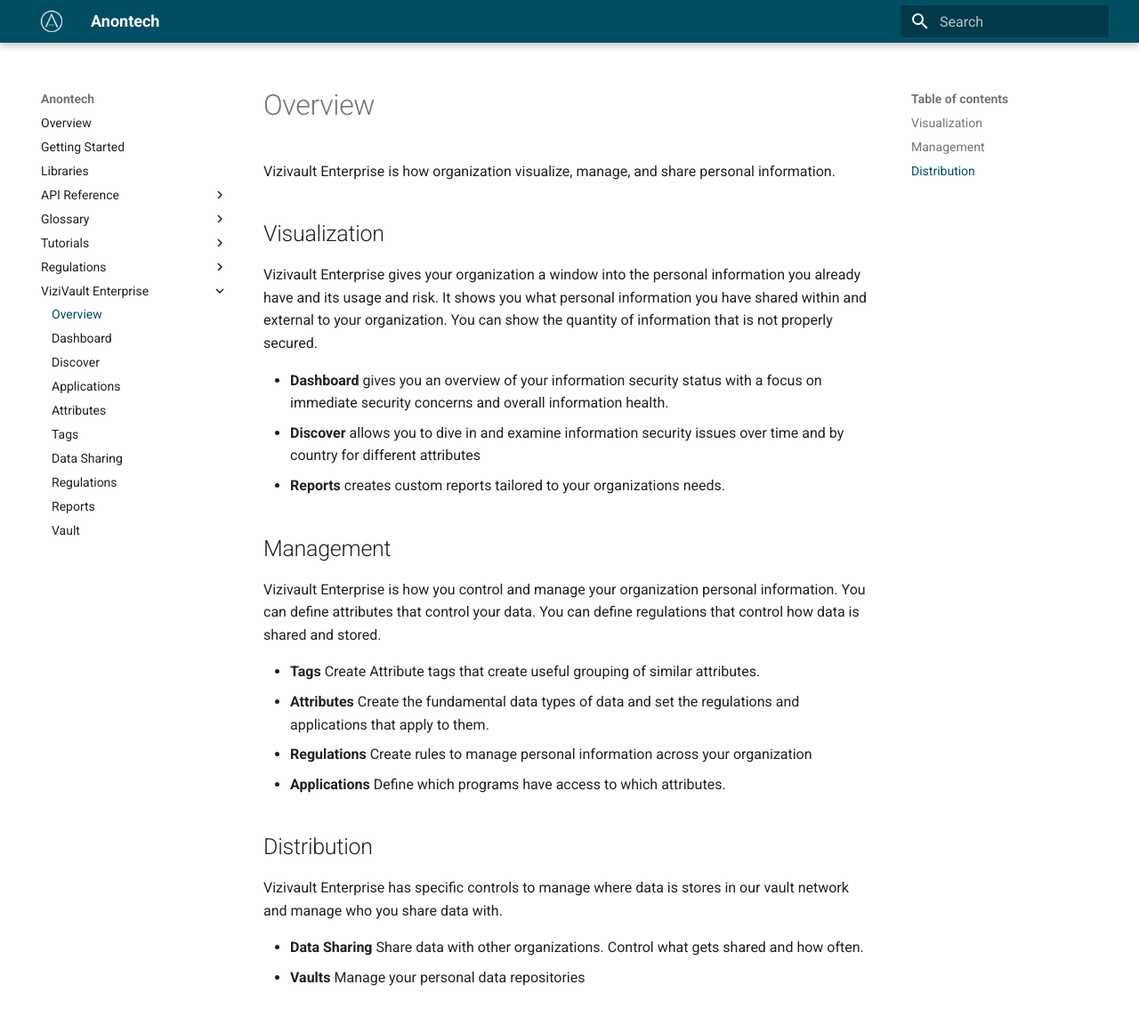
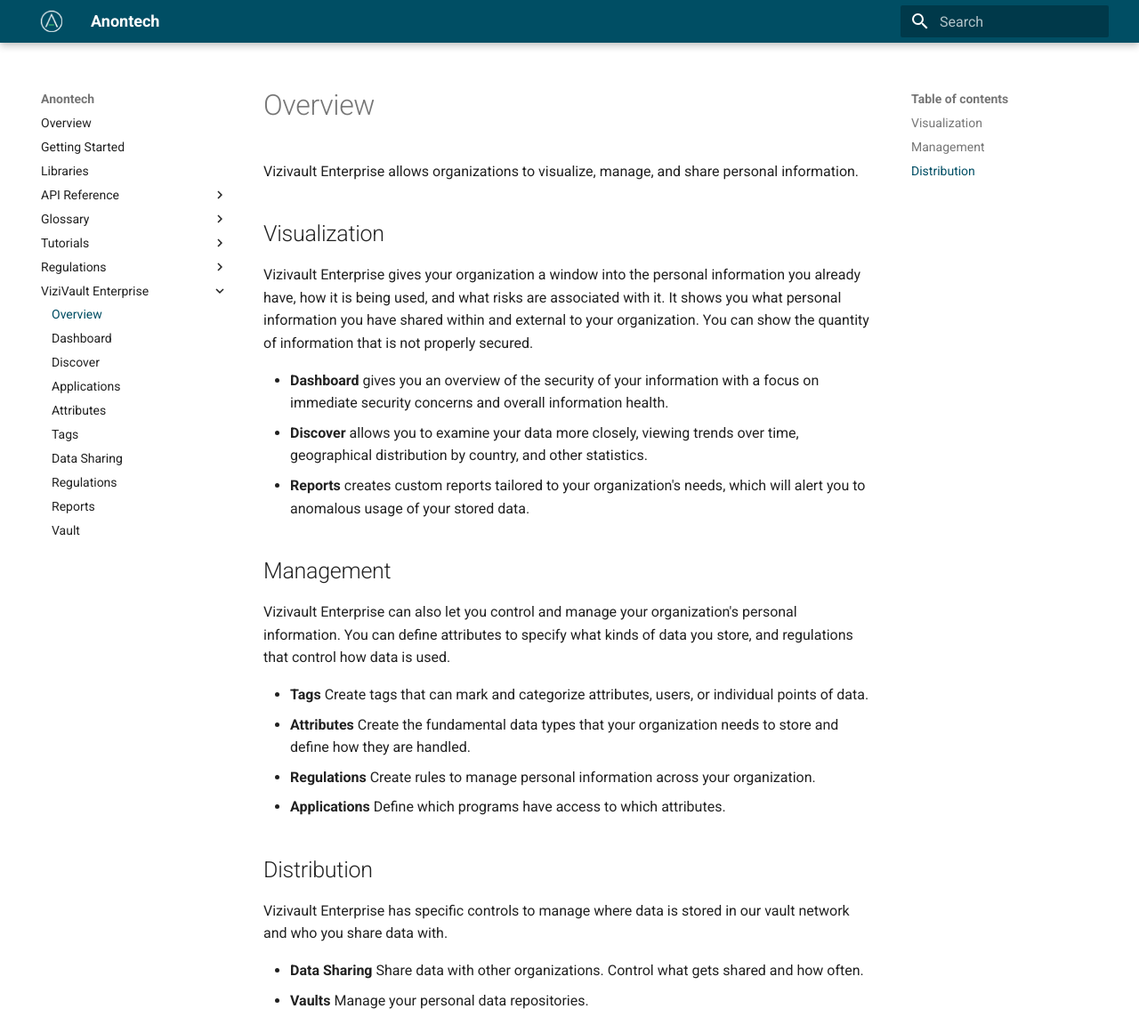
Before and after one commit to anontechnology/documentation, an MkDocs documentation site: the page built from docs/vizivault-enterprise/overview.md, in a window 1280 px wide and 1161 px high. Shown: the whole window at 89% size. Built offline with MkDocs 1.6.1 and Material for MkDocs 9.7.7, drawn with Linux system fonts in a browser that asks for light colours.

Commit message:
cleaned up VE overview and some other problems

```diff
--- a/docs/vizivault-enterprise/overview.md
+++ b/docs/vizivault-enterprise/overview.md
@@ -1,26 +1,26 @@
 # Overview
 
-Vizivault Enterprise is how organization visualize, manage, and share personal information.
+Vizivault Enterprise allows organizations to visualize, manage, and share personal information.
 
 ## Visualization
-Vizivault Enterprise gives your organization a window into the personal information you already have and its usage and risk.  It shows you what personal information you have shared within and external to your organization. You can show the quantity of information that is not properly secured.
+Vizivault Enterprise gives your organization a window into the personal information you already have, how it is being used, and what risks are associated with it. It shows you what personal information you have shared within and external to your organization. You can show the quantity of information that is not properly secured.
 
-- **Dashboard** gives you an overview of your information security status with a focus on immediate security concerns and overall information health.
-- **Discover** allows you to dive in and examine information security issues over time and by country for different attributes
-- **Reports** creates custom reports tailored to your organizations needs.
+- **Dashboard** gives you an overview of the security of your information with a focus on immediate security concerns and overall information health.
+- **Discover** allows you to examine your data more closely, viewing trends over time, geographical distribution by country, and other statistics.
+- **Reports** creates custom reports tailored to your organization's needs, which will alert you to anomalous usage of your stored data.
 
 ## Management
 
-Vizivault Enterprise is how you control and manage your organization personal information. You can define attributes that control your data. You can define regulations that control how data is shared and stored.
+Vizivault Enterprise can also let you control and manage your organization's personal information. You can define attributes to specify what kinds of data you store, and regulations that control how data is used.
 
-- **Tags** Create Attribute tags that create useful grouping of similar attributes.
-- **Attributes** Create the fundamental data types of data and set the regulations and applications that apply to them.
-- **Regulations** Create rules to manage personal information across your organization
+- **Tags** Create tags that can mark and categorize attributes, users, or individual points of data.
+- **Attributes** Create the fundamental data types that your organization needs to store and define how they are handled.
+- **Regulations** Create rules to manage personal information across your organization.
 - **Applications** Define which programs have access to which attributes.
 
 ## Distribution
 
-Vizivault Enterprise has specific controls to manage where data is stores in our vault network and manage who you share data with.
+Vizivault Enterprise has specific controls to manage where data is stored in our vault network and who you share data with.
 
 - **Data Sharing** Share data with other organizations. Control what gets shared and how often.
-- **Vaults** Manage your personal data repositories
+- **Vaults** Manage your personal data repositories.
```
Also changed, not shown: docs/glossary/storage-request.md (+0 -1 lines), docs/tutorials/regulation-rules.md (+1 -1 lines).
